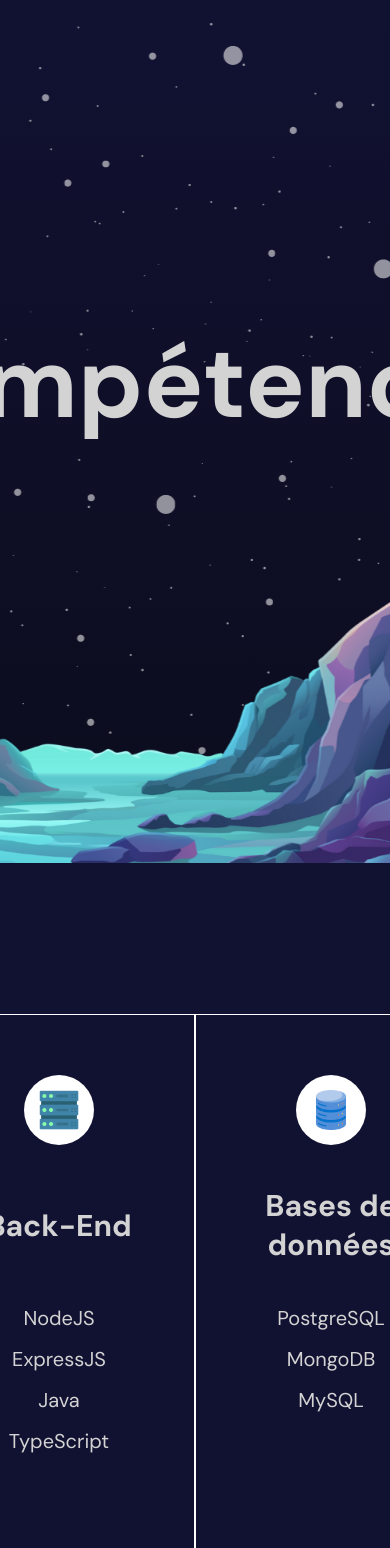
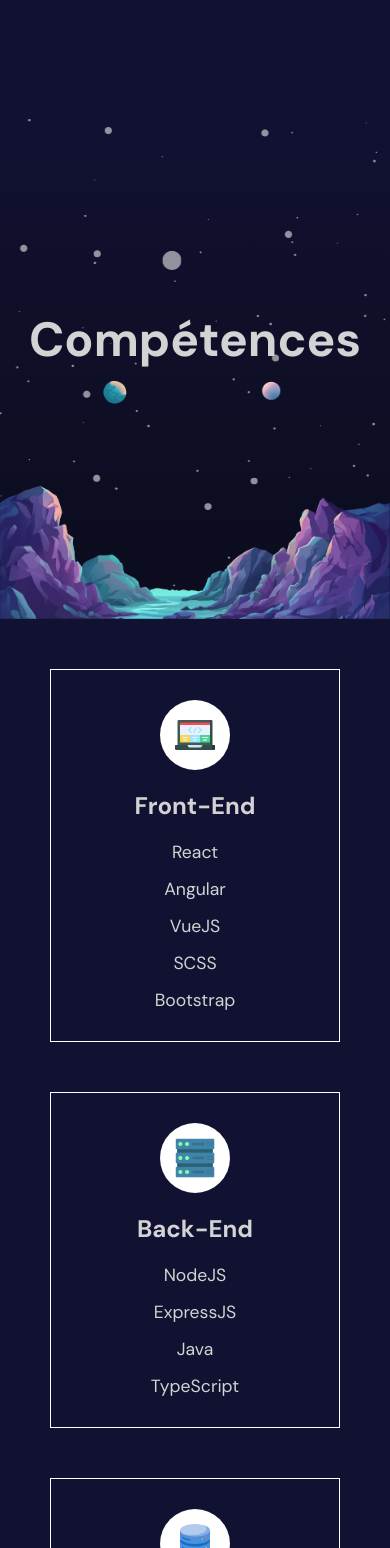
Before and after one commit to radubortan/portfolio, a React (Vite) app: page / in a window 390 px wide. Shown: the part 5780-7328 px from the top of the page. Built offline with nearby package versions, Linux system fonts and the light colour scheme; the HTML template or start-up script is replaced by a standard one.

Commit message:
responsive : skills

```diff
--- a/src/app.scss
+++ b/src/app.scss
@@ -72,7 +72,17 @@ button {
     scroll-snap-align: none;
   }
 
-  #projects {
+  #projects,
+  #skills {
+    height: auto;
+  }
+
+  #skills {
+    background-color: #111132;
+    padding-top: 100px;
+  }
+
+  #skills + section {
     height: auto;
   }
 
--- a/src/components/parallax/Parallax.tsx
+++ b/src/components/parallax/Parallax.tsx
@@ -1,6 +1,7 @@
 import { useRef } from "react";
 import classes from "./parallax.module.scss";
 import { motion, useScroll, useTransform } from "framer-motion";
+import useScreenSize from "../../hooks/useScreenSize";
 
 const Parallax = ({ type }: { type: string }) => {
   const ref = useRef<HTMLDivElement>(null);
@@ -10,8 +11,15 @@ const Parallax = ({ type }: { type: string }) => {
     offset: ["0 1", "end start"],
   });
 
-  const yText = useTransform(scrollYProgress, [0, 1], ["-200%", "200%"]);
-  const yPlantes = useTransform(scrollYProgress, [0, 1], ["-20%", "30%"]);
+  const screenSize = useScreenSize();
+  const isMobileDevice = screenSize.width <= 768;
+
+  const yText = useTransform(scrollYProgress, [0, 1], ["-300%", "300%"]);
+  const yPlanets = useTransform(
+    scrollYProgress,
+    [0, 1],
+    [isMobileDevice ? "-40%" : "-20%", isMobileDevice ? "10%" : "30%"]
+  );
   const yStars = useTransform(scrollYProgress, [0, 1], ["0%", "10%"]);
 
   return (
@@ -32,7 +40,7 @@ const Parallax = ({ type }: { type: string }) => {
       <motion.div
         className={classes.planets}
         style={{
-          y: yPlantes,
+          y: yPlanets,
           backgroundImage: `url(${
             type === "skills" ? "planets.png" : "sun.png"
           })`,
--- a/src/components/parallax/parallax.module.scss
+++ b/src/components/parallax/parallax.module.scss
@@ -1,3 +1,5 @@
+@import "../../app.scss";
+
 .parallax {
   width: 100%;
   height: 100%;
@@ -7,8 +9,13 @@
   justify-content: center;
   overflow: hidden;
 
+  @include mobile {
+    height: 500px;
+    pedding-top: 100px;
+  }
+
   h1 {
-    font-size: 100px;
+    font-size: var(--ultra-big-text);
     z-index: 3;
   }
 
@@ -20,6 +27,11 @@
     height: 100%;
     position: absolute;
     z-index: 4;
+
+    @include mobile {
+      background-size: contain;
+      background-repeat: no-repeat;
+    }
   }
 
   .planets {
@@ -29,6 +41,11 @@
     height: 100%;
     position: absolute;
     z-index: 2;
+
+    @include mobile {
+      background-size: contain;
+      background-repeat: no-repeat;
+    }
   }
 
   .stars {
--- a/src/components/skills/Skills.tsx
+++ b/src/components/skills/Skills.tsx
@@ -1,16 +1,21 @@
 import classes from "./skills.module.scss";
 import { motion } from "framer-motion";
 import * as variants from "./skills.variants";
+import useScreenSize from "../../hooks/useScreenSize";
 
 const Skills = () => {
+  const screenSize = useScreenSize();
+  const isMobileDevice = screenSize.width <= 768;
+
   return (
-    <motion.div className={classes.container}>
+    <div className={classes.container}>
       <div className={classes.content}>
         <motion.div
           className={classes.division}
           variants={variants.divisonVariants}
           initial="initial"
           whileInView="whileInView"
+          viewport={{ once: isMobileDevice }}
         >
           <motion.div
             className={classes.imageContainer}
@@ -47,6 +52,7 @@ const Skills = () => {
           variants={variants.divisonVariants}
           initial="initial"
           whileInView="whileInView"
+          viewport={{ once: isMobileDevice }}
         >
           <motion.div
             variants={variants.divisionElementVariants}
@@ -80,6 +86,7 @@ const Skills = () => {
           variants={variants.divisonVariants}
           initial="initial"
           whileInView="whileInView"
+          viewport={{ once: isMobileDevice }}
         >
           <motion.div
             variants={variants.divisionElementVariants}
@@ -111,6 +118,7 @@ const Skills = () => {
           variants={variants.divisonVariants}
           initial="initial"
           whileInView="whileInView"
+          viewport={{ once: isMobileDevice }}
         >
           <motion.div
             variants={variants.divisionElementVariants}
@@ -137,7 +145,7 @@ const Skills = () => {
           </div>
         </motion.div>
       </div>
-    </motion.div>
+    </div>
   );
 };
 
--- a/src/components/skills/skills.module.scss
+++ b/src/components/skills/skills.module.scss
@@ -1,3 +1,5 @@
+@import "../../app.scss";
+
 .container {
   background-color: #111132;
   padding: 0 37.5px;
@@ -6,10 +8,20 @@
   align-items: center;
   justify-content: center;
 
+  @include mobile {
+    padding: 50px;
+  }
+
   .content {
     max-width: 1366px;
     display: flex;
     justify-content: center;
+
+    @include mobile {
+      flex-direction: column;
+      gap: 50px;
+      width: 100%;
+    }
 
     .division {
       flex: 1;
@@ -19,6 +31,11 @@
       border: 1px solid white;
       padding: 60px;
       gap: 40px;
+
+      @include mobile {
+        gap: 20px;
+        padding: 30px;
+      }
 
       .imageContainer {
         height: 70px;
@@ -36,9 +53,12 @@
         align-items: center;
         height: 80px;
 
+        @include mobile {
+          height: auto;
+        }
+
         h1 {
-          font-size: 30px;
-
+          font-size: var(--big-text);
           text-align: center;
         }
       }
@@ -49,7 +69,7 @@
         gap: 15px;
 
         p {
-          font-size: 20px;
+          font-size: var(--regular-text);
           border-radius: 5px;
           width: 150px;
           text-align: center;
```
